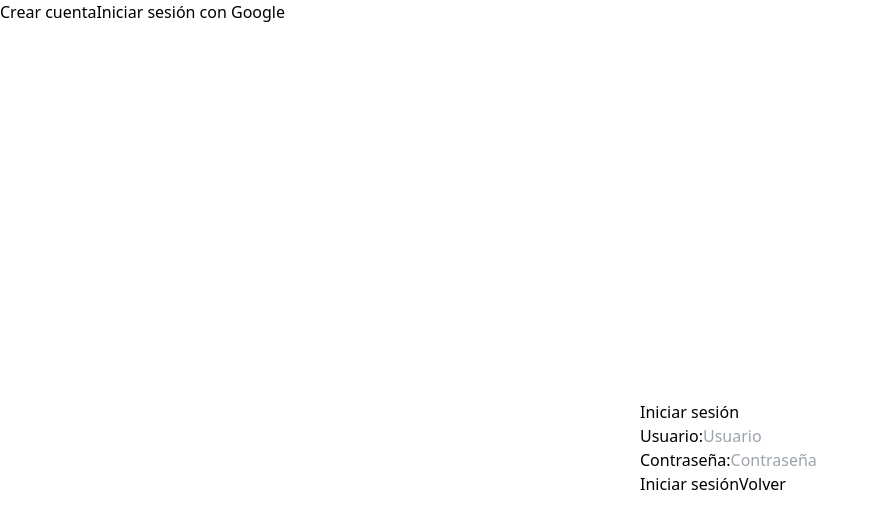
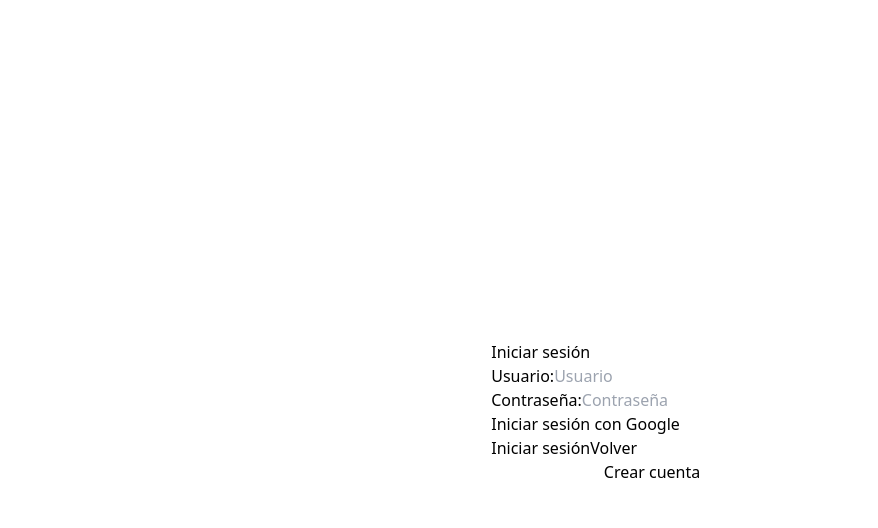
Before and after one commit to FaustoCitera/Proyecto, a Next.js app: page /authForm in a window 1280 px wide. Shown: the top 528 px of the page, without its empty margins (0-878 px from the left). Built offline with nearby package versions, Linux system fonts and the light colour scheme.

Commit message:
PushcRazy

```diff
--- a/components/login.jsx
+++ b/components/login.jsx
@@ -1,6 +1,7 @@
 import { useEffect, useState } from 'react';
 import Link from 'next/link'
 import { useRouter } from 'next/router';
+import LoginWithGoogle from '../components/LoginWithGoogle';
 
 const LoginPage = () => {
   const [password, setPassword] = useState('');
@@ -55,6 +56,8 @@ const LoginPage = () => {
             <input id="password" type="password" placeholder="Contraseña" value={password} onChange={handlePasswordChange} />
         </label>
         <br />
+        <LoginWithGoogle />
+        <br/>
         <button type="submit">
           Iniciar sesión
         </button>
--- a/components/signup.jsx
+++ b/components/signup.jsx
@@ -1,6 +1,7 @@
 import { useState } from 'react';
 import Link from 'next/link'
 import { useRouter } from 'next/router';
+import LoginWithGoogle from '../components/LoginWithGoogle';
 
 
 const SignUpPage = () => {
@@ -59,6 +60,8 @@ const SignUpPage = () => {
             <input class="contrasea"type="password" id="password" placeholder="Contraseña" value={password} onChange={handlePasswordChange} />
           </label>
           <br />
+          <LoginWithGoogle />
+          <br />
           <button class="crear-mi-cuenta" type="submit">Crear cuenta</button>
           <Link href="/Principal">
             Volver
--- a/pages/authForm.jsx
+++ b/pages/authForm.jsx
@@ -17,7 +17,6 @@ const AuthForm = () => {
       <button onClick={toggleForm}>
         {isLogin ? 'Crear cuenta' : 'Iniciar sesión'}
       </button>
-      <LoginWithGoogle />
     </div>
   );
 };
--- a/public/globals.css
+++ b/public/globals.css
@@ -2,9 +2,13 @@
 @tailwind components;
 @tailwind utilities;
 
-.page
+.card
 {
- position: absolute;
- left: 50%;
- top: 50%;
+ display: flex;
+ justify-content: center;
+ align-items: center;
+ width: 100vw;
+ height: 100vh;
+flex-direction: column;
+margin: 12px;
 }
```
